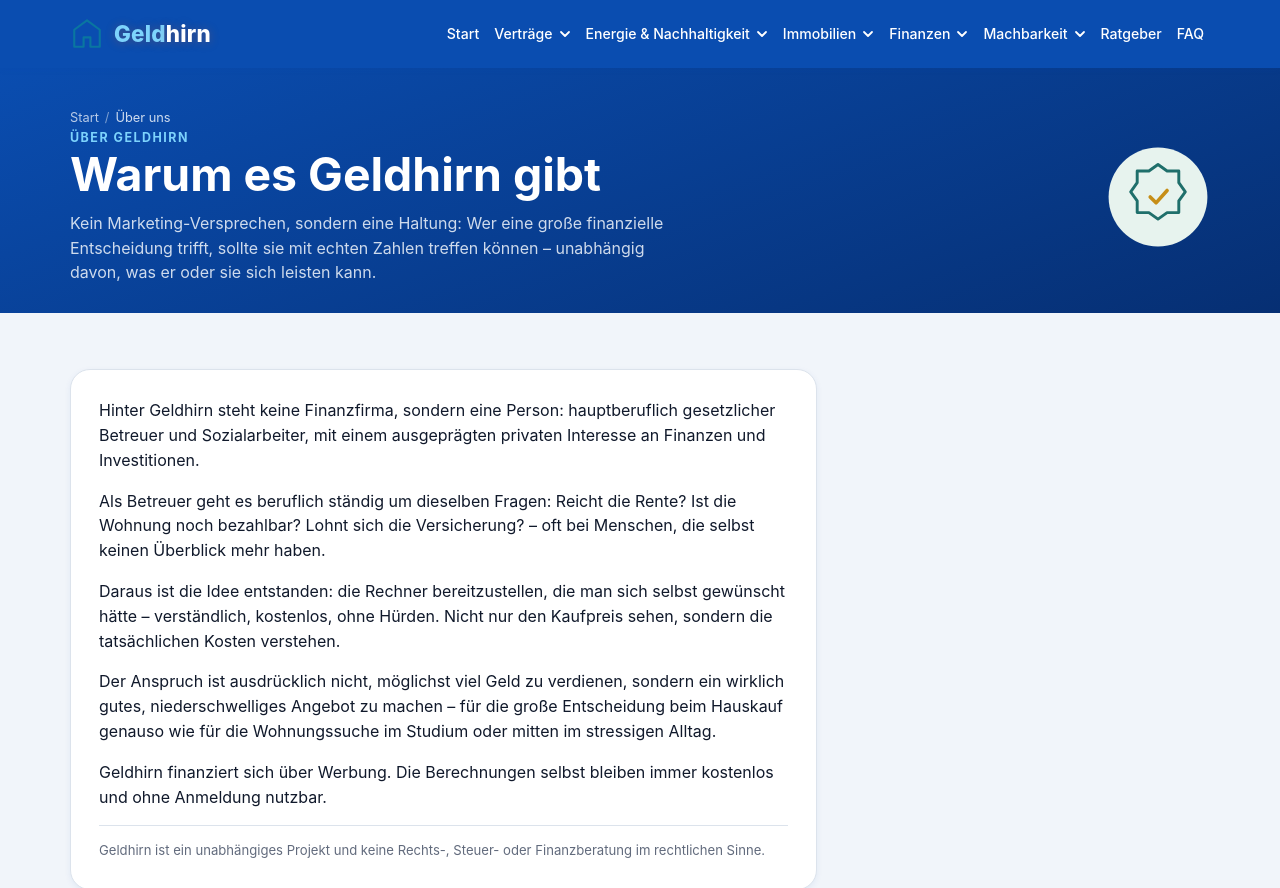
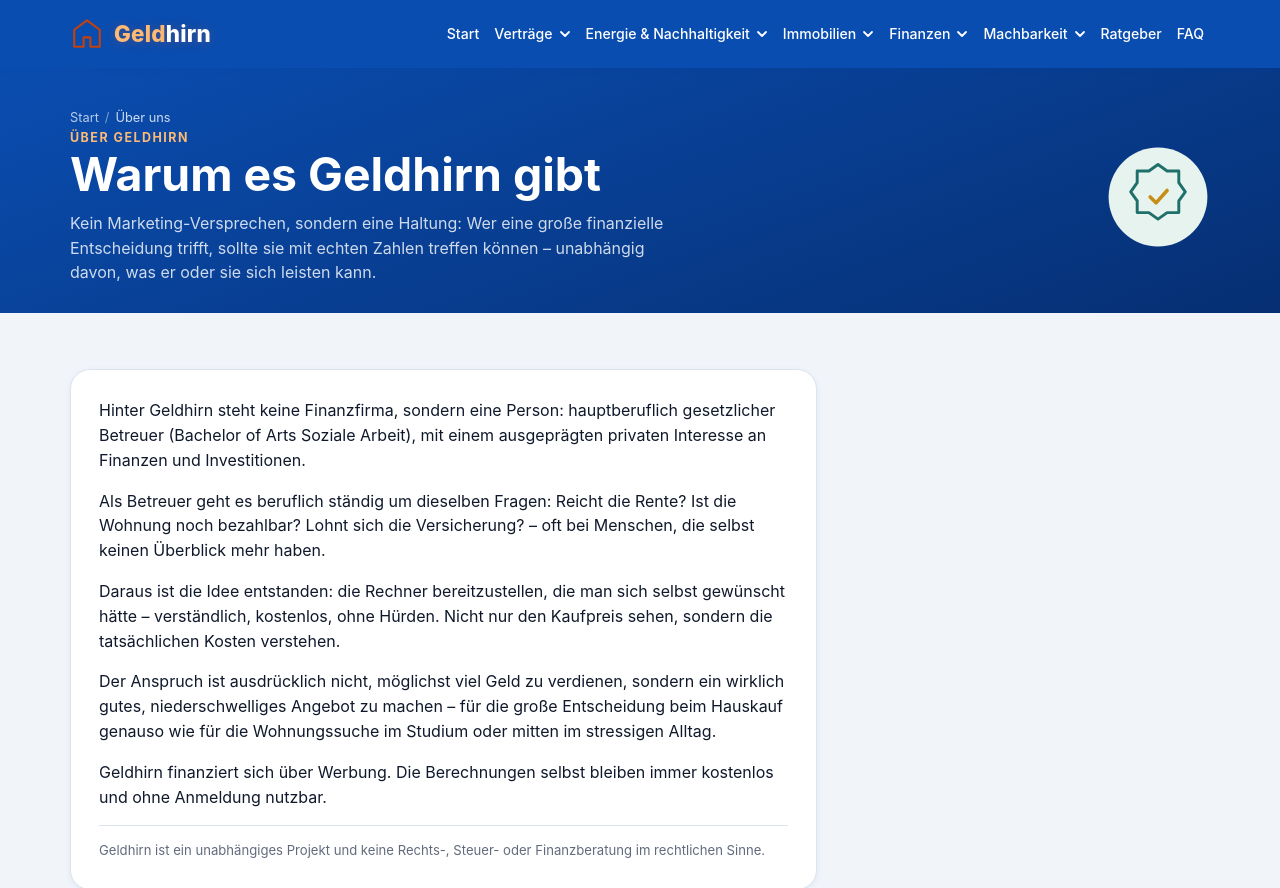
Before and after one commit to PeterLuft1995/geldhirn, a plain HTML site: page ueber-uns.html in a window 1280 px wide. Shown: the top 888 px of the page. Drawn offline with Linux system fonts and the light colour scheme.

Commit message:
Dunkles Orange als Akzentfarbe, Ueber uns: Bachelor of Arts Soziale Arbeit

```diff
--- a/styles.css
+++ b/styles.css
@@ -4,15 +4,15 @@
    ========================================================================== */
 
 :root {
-  /* Farbpalette – zentral änderbar: Hellblau & Silber */
+  /* Farbpalette – zentral änderbar: Blau, Silber & dunkles Orange */
   --color-navy: #0A4DB0;
   --color-navy-dark: #062F73;
   --color-navy-light: #2E7AE0;
   --color-petrol: #64748B;
   --color-petrol-light: #94A3B8;
-  --color-gold: #0A76A0;
-  --color-gold-light: #7DD3FC;
-  --color-gold-deep: #096790;
+  --color-gold: #C2410C;
+  --color-gold-light: #FDBA74;
+  --color-gold-deep: #9A3412;
   --color-red: #E5484D;
   --color-red-bg: #FDEEEE;
   --color-green-bg: #E3F3ED;
--- a/sw.js
+++ b/sw.js
@@ -6,7 +6,7 @@
  * Requests werden nie gecacht oder abgefangen.
  */
 
-const CACHE_VERSION = "geldhirn-v1";
+const CACHE_VERSION = "geldhirn-v2";
 const APP_SHELL = [
   "/index.html",
   "/styles.css",
--- a/ueber-uns.html
+++ b/ueber-uns.html
@@ -173,7 +173,7 @@
 <section class="section">
   <div class="container">
     <article class="article-body">
-      <p>Hinter Geldhirn steht keine Finanzfirma, sondern eine Person: hauptberuflich gesetzlicher Betreuer und Sozialarbeiter, mit einem ausgeprägten privaten Interesse an Finanzen und Investitionen.</p>
+      <p>Hinter Geldhirn steht keine Finanzfirma, sondern eine Person: hauptberuflich gesetzlicher Betreuer (Bachelor of Arts Soziale Arbeit), mit einem ausgeprägten privaten Interesse an Finanzen und Investitionen.</p>
 
       <p>Als Betreuer geht es beruflich ständig um dieselben Fragen: Reicht die Rente? Ist die Wohnung noch bezahlbar? Lohnt sich die Versicherung? – oft bei Menschen, die selbst keinen Überblick mehr haben.</p>
 
```
